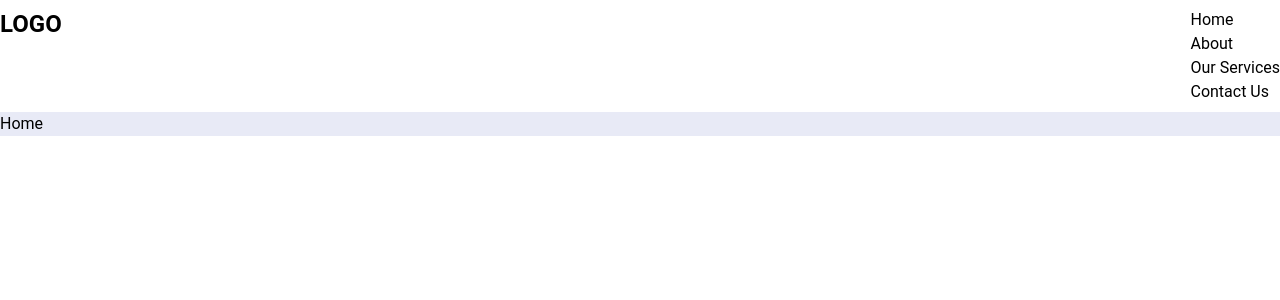
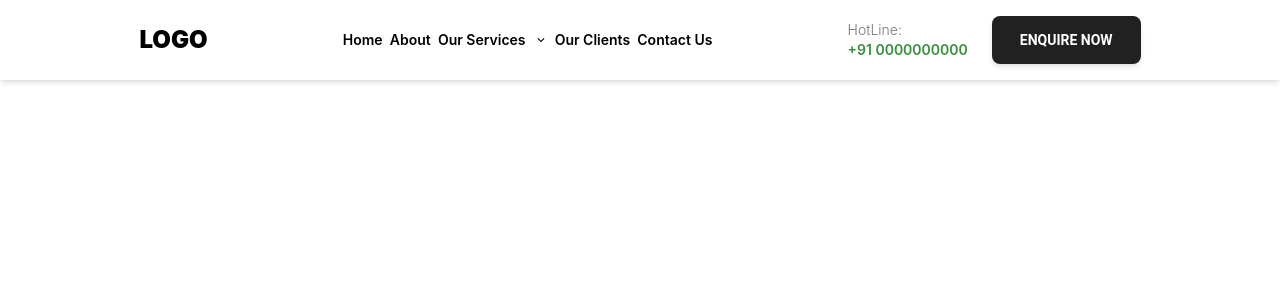
Before and after one commit to brayyofc/DessignStudio-Website, a React (Vite) app in the folder frontend/: page / in a window 1280 px wide. Shown: the top 300 px of the page. Built offline with nearby package versions, Linux system fonts and the light colour scheme.

Commit message:
Navbar completed

```diff
--- a/frontend/package.json
+++ b/frontend/package.json
@@ -13,6 +13,7 @@
     "@material-tailwind/react": "^2.1.10",
     "react": "^18.3.1",
     "react-dom": "^18.3.1",
+    "react-icons": "^5.3.0",
     "react-router-dom": "^6.27.0"
   },
   "devDependencies": {
--- a/frontend/src/Components/Navbar.jsx
+++ b/frontend/src/Components/Navbar.jsx
@@ -1,15 +1,54 @@
+import { Button, Menu, MenuHandler, MenuItem, MenuList } from '@material-tailwind/react'
 import React from 'react'
+import { MdOutlineKeyboardArrowDown } from "react-icons/md";
+import { Link } from 'react-router-dom';
+
 
 export function Navbar() {
-  return (
-    <nav className='py-2 bg-white shadow-md flex justify-between'>
-        <h1 className='text-black font-bold text-2xl'>LOGO</h1>
-        <ul>
-            <li>Home</li>
-            <li>About</li>
-            <li>Our Services</li>
-            <li>Contact Us</li>
-        </ul>
-    </nav>
-  )
+    return (
+        <nav className='py-4 fixed w-full bg-white shadow-md flex items-center justify-center'>
+            <h1 className='text-black font-black text-2xl'>LOGO</h1>
+            <ul className='flex justify-evenly w-1/2 px-32 text-sm font-semibold items-center'>
+                <Link to="#"><li className='cursor-pointer'>Home</li></Link>
+                <Link to="#"><li className='cursor-pointer'>About</li></Link>
+                <Menu className="">
+                    <MenuHandler>
+                    <Link to="#"><p className='flex gap-2 cursor-pointer items-center'>Our Services <MdOutlineKeyboardArrowDown/></p></Link>
+                    </MenuHandler>
+                    <MenuList className="max-h-72">
+                        <MenuItem>Menu Item 1</MenuItem>
+                        <MenuItem>Menu Item 2</MenuItem>
+                        <MenuItem>Menu Item 3</MenuItem>
+                        <MenuItem>Menu Item 4</MenuItem>
+                        <MenuItem>Menu Item 5</MenuItem>
+                        <MenuItem>Menu Item 6</MenuItem>
+                        <MenuItem>Menu Item 7</MenuItem>
+                        <MenuItem>Menu Item 8</MenuItem>
+                        <MenuItem>Menu Item 9</MenuItem>
+                        <MenuItem>Menu Item 10</MenuItem>
+                        <MenuItem>Menu Item 11</MenuItem>
+                        <MenuItem>Menu Item 12</MenuItem>
+                        <MenuItem>Menu Item 13</MenuItem>
+                        <MenuItem>Menu Item 14</MenuItem>
+                        <MenuItem>Menu Item 15</MenuItem>
+                        <MenuItem>Menu Item 16</MenuItem>
+                        <MenuItem>Menu Item 17</MenuItem>
+                        <MenuItem>Menu Item 18</MenuItem>
+                        <MenuItem>Menu Item 19</MenuItem>
+                        <MenuItem>Menu Item 20</MenuItem>
+                    </MenuList>
+                </Menu>
+                <Link to="#"><li className='cursor-pointer'>Our Clients</li></Link>
+                <Link to="#"><li className='cursor-pointer'>Contact Us</li></Link>
+
+            </ul>
+            <li className='flex gap-6 text-sm items-center'>
+                <div>
+                    <p className='font-light text-gray-600'>HotLine:</p>
+                    <h1 className='text-md font-semibold text-green-700'>+91 0000000000</h1>
+                </div>
+                <Button size="lg">Enquire Now</Button>
+            </li>
+        </nav>
+    )
 }
--- a/frontend/src/Pages/More/MainLayout.jsx
+++ b/frontend/src/Pages/More/MainLayout.jsx
@@ -6,7 +6,7 @@ const MainLayout = () => {
   return (
     <div className="relative overflow-hidden">
       <Navbar/>
-      <div className="z-10 bg-indigo-50">
+      <div className="z-10">
         <Outlet />
       </div>
       <div className=" w-full">
--- a/frontend/src/index.css
+++ b/frontend/src/index.css
@@ -5,4 +5,5 @@
 *{
   margin: 0;
   padding: 0;
+  font-family: "Inter", sans-serif;
 }
```
Also changed, not shown: 1 other file (tests, documents, lock files or other folders).
